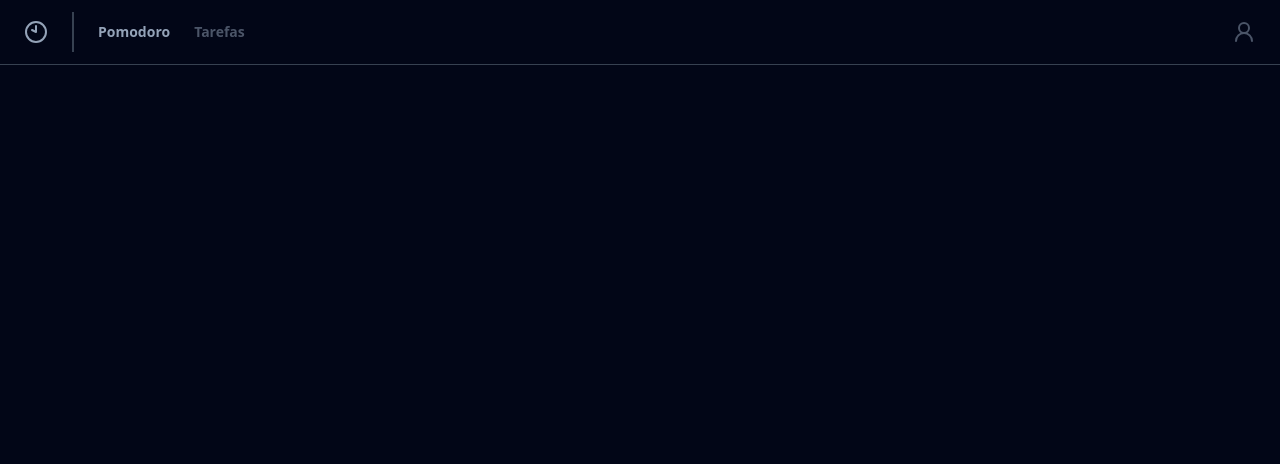
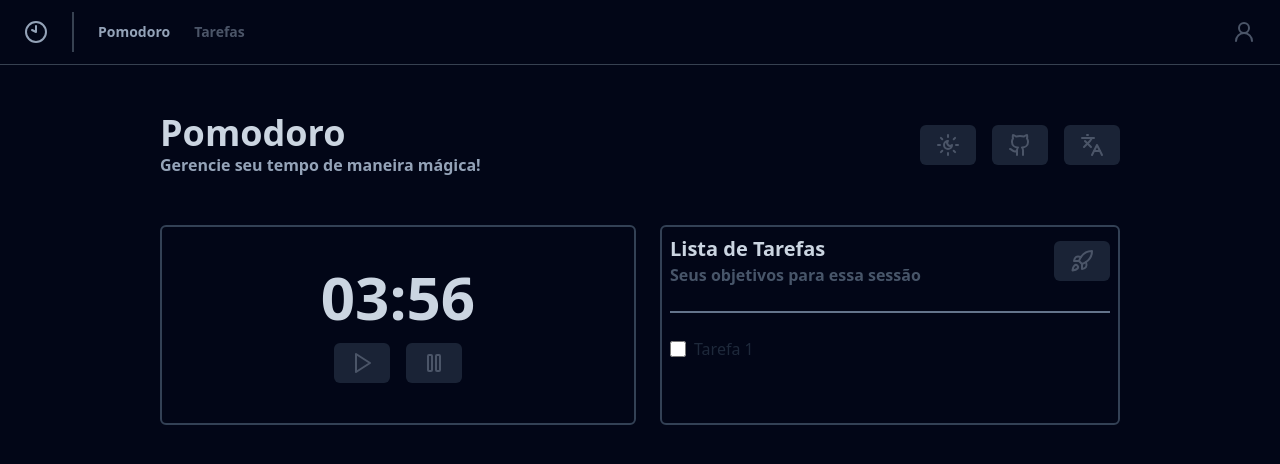
Before and after one commit to Guilherme-silva-santos/FocusFlow-, a React (Vite) app: page / in a window 1280 px wide. Shown: the top 464 px of the page. Built offline with nearby package versions, Linux system fonts and the light colour scheme.

Commit message:
create components

```diff
--- /dev/null
+++ b/src/components/button.tsx
@@ -0,0 +1,16 @@
+
+type ButtonProps = React.ButtonHTMLAttributes<HTMLButtonElement> & {
+  icon?: React.ReactNode; // Propriedade adicional específica do seu botão
+};
+
+export const Button: React.FC<ButtonProps> = ({ icon, onClick, ...rest }) => {
+  return (
+    <button
+      onClick={onClick}
+      className="bg-slate-700 opacity-50 text-slate-400 font-bold text-sm px-4 py-2 rounded-md "
+      {...rest}
+    >
+      {icon}
+    </button>
+  );
+};
--- /dev/null
+++ b/src/components/cardTimer.tsx
@@ -0,0 +1,18 @@
+import { Play, Pause } from "lucide-react";
+
+import { Button } from "./button";
+
+
+export const CardTimer = () => {
+    return (
+        <div className="flex flex-col items-center gap-4 p-6">
+            <h1 className="text-6xl font-bold text-slate-300">
+                03:56
+            </h1>
+            <div className="flex items-center gap-4">
+                <Button icon={<Play />} onClick={() => alert('click')} />
+                <Button icon={<Pause />} onClick={() => alert('click')} />
+            </div>
+        </div>
+    );
+};
--- /dev/null
+++ b/src/components/checkbox.tsx
@@ -0,0 +1,21 @@
+interface CheckboxProps {
+  label: string
+  checked?: boolean
+  onChange?: (event: React.ChangeEvent<HTMLInputElement>) => void
+}
+
+export const Checkbox: React.FC<CheckboxProps> = ({ label, checked, onChange }) => {
+  return (
+    <label className="flex items-center gap-2 cursor-pointer">
+      <input
+        type="checkbox"
+        checked={checked}
+        onChange={onChange}
+        className="w-4 h-4 accent-blue-500"
+      />
+      <span className="text-slate-800 font-medium">{label}</span>
+    </label>
+  );
+};
+
+export default Checkbox;
--- a/src/components/header.tsx
+++ b/src/components/header.tsx
@@ -5,7 +5,7 @@ import { NavLink } from './navLink';
 
 export const Header = () => {
     return (
-        <div className="border-b border-gray-700">
+        <header className="border-b border-gray-700">
             <div className='h-16 flex items-center gap-6 px-6 bg'>
                 <Clock10 className="w-6 h-6" color='#94a3b8' />
                 <div className="border-l-2 border-gray-700 h-10"/>
@@ -23,6 +23,6 @@ export const Header = () => {
                     </NavLink>
                 </div>
             </div>
-        </div>
+        </header>
     )
 }
--- /dev/null
+++ b/src/pages/pomodoro.tsx
@@ -0,0 +1,46 @@
+import { Github, Languages, Rocket, SunMoon } from 'lucide-react';
+
+import { CardTimer } from '../components/cardTimer';
+import Checkbox from '../components/checkbox';
+import { Header } from "../components/header";
+import { Button } from "../components/button";
+
+
+export default function Pomodoro() {
+  return (
+    <div>
+      <Header />
+      <div className="flex items-center gap-6 px-40 py-12 justify-between">
+        <div>
+          <h1 className="text-4xl font-bold text-slate-300">Pomodoro</h1>
+          <span className="font-bold text-slate-400">Gerencie seu tempo de maneira mágica!</span>
+        </div>
+        <div className="flex items-center gap-4">
+          <Button icon={<SunMoon />} onClick={() => alert('click')} />
+          <Button icon={<Github />} onClick={() => alert('click')} />
+          <Button icon={<Languages />} onClick={() => alert('click')} />
+        </div>
+      </div>
+      <main className="flex gap-6 px-40 ">
+        <div className="flex-1 h-auto p-4 rounded-md border-2 border-slate-700 items-center justify-center">
+          <CardTimer />
+        </div>
+        <div className="flex flex-col gap-4 flex-1 h-auto p-2 rounded-md border-2 border-slate-700">
+          <div className="flex items-center justify-between">
+            <div className="flex flex-col">
+              <h1 className="text-xl text-slate-300 font-bold">Lista de Tarefas</h1>
+              <p className="font-bold text-slate-600">Seus objetivos para essa sessão</p>
+            </div>
+            <div>
+              <Button icon={<Rocket />} onClick={() => alert('click')} />
+            </div>
+          </div>
+          <div className="border-t-2 border-slate-500 my-2" />
+          <div>
+            <Checkbox label="Tarefa 1" />
+          </div>
+        </div>
+      </main>
+    </div>
+  );
+}
--- a/src/pages/timer.tsx
+++ /dev/null
@@ -1,10 +0,0 @@
-import { Header } from "../components/header";
-
-
-export default function Timer() {
-  return (
-    <>
-      <Header />
-    </>
-  )
-}
--- a/src/routes.tsx
+++ b/src/routes.tsx
@@ -1,14 +1,14 @@
 import { createBrowserRouter } from "react-router-dom";
 
+import Pomodoro from "./pages/pomodoro";
 import Profile from "./pages/profile";
-import Timer from "./pages/timer";
 import Tasks from "./pages/tasks";
 
 
 export const router = createBrowserRouter([
     {
         path: "/",
-        element: <Timer />,
+        element: <Pomodoro />,
     },
     {
         path: "/tasks",
```
